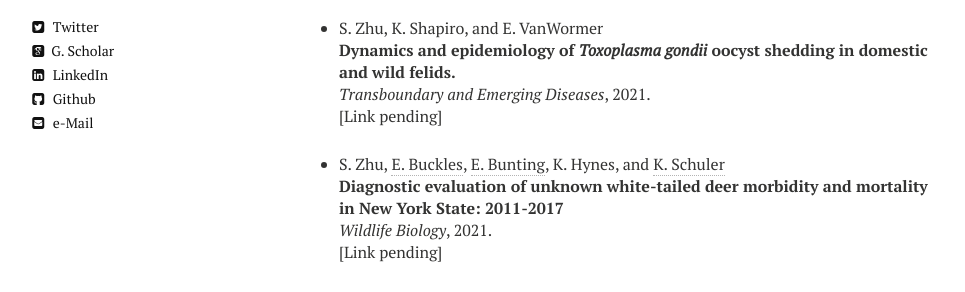
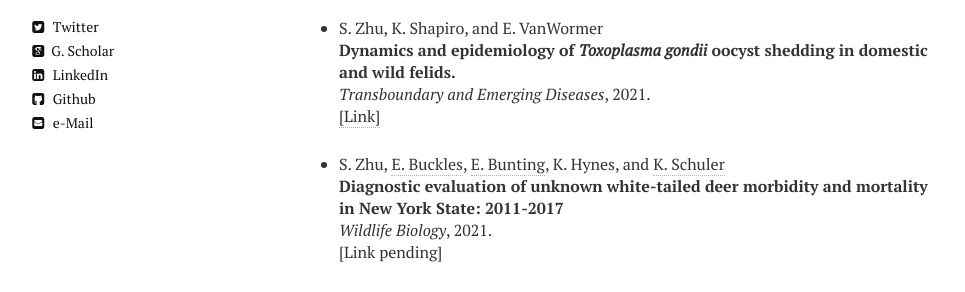
Before and after one commit to sophiemzhu/sophiemzhu.github.io, a Jekyll site: the page built from publications.md, in a window 1280 px wide. Shown: the part 240-532 px from the top of the page, without its empty margins (21-986 px from the left). Built offline with Jekyll 4.4.1, drawn with Linux system fonts in a browser that asks for light colours; nearby versions of some CDN libraries.

Commit message:
Update publications.html

```diff
--- a/_layouts/publications.html
+++ b/_layouts/publications.html
@@ -94,7 +94,7 @@ and E. VanWormer<br>
 	<b>Dynamics and epidemiology of <i>Toxoplasma gondii</i> oocyst shedding
 in domestic and wild felids.</b><br>
 <i>Transboundary and Emerging Diseases</i>, 2021.<br />
-	[Link pending]
+	<a href="https://pubmed.ncbi.nlm.nih.gov/34153160/" target="_blank">[Link]</a>
 <br />
 </p>
 </li>
```
